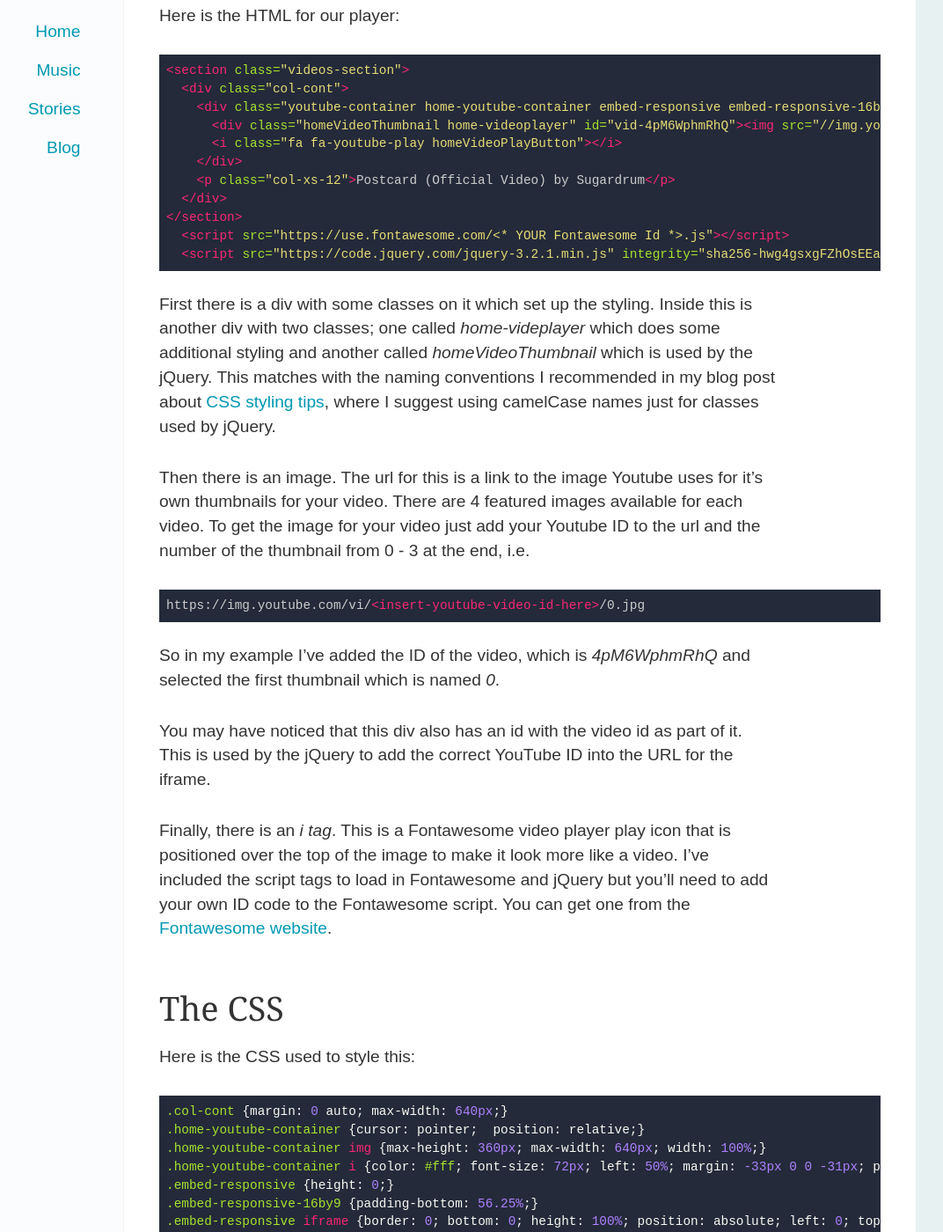
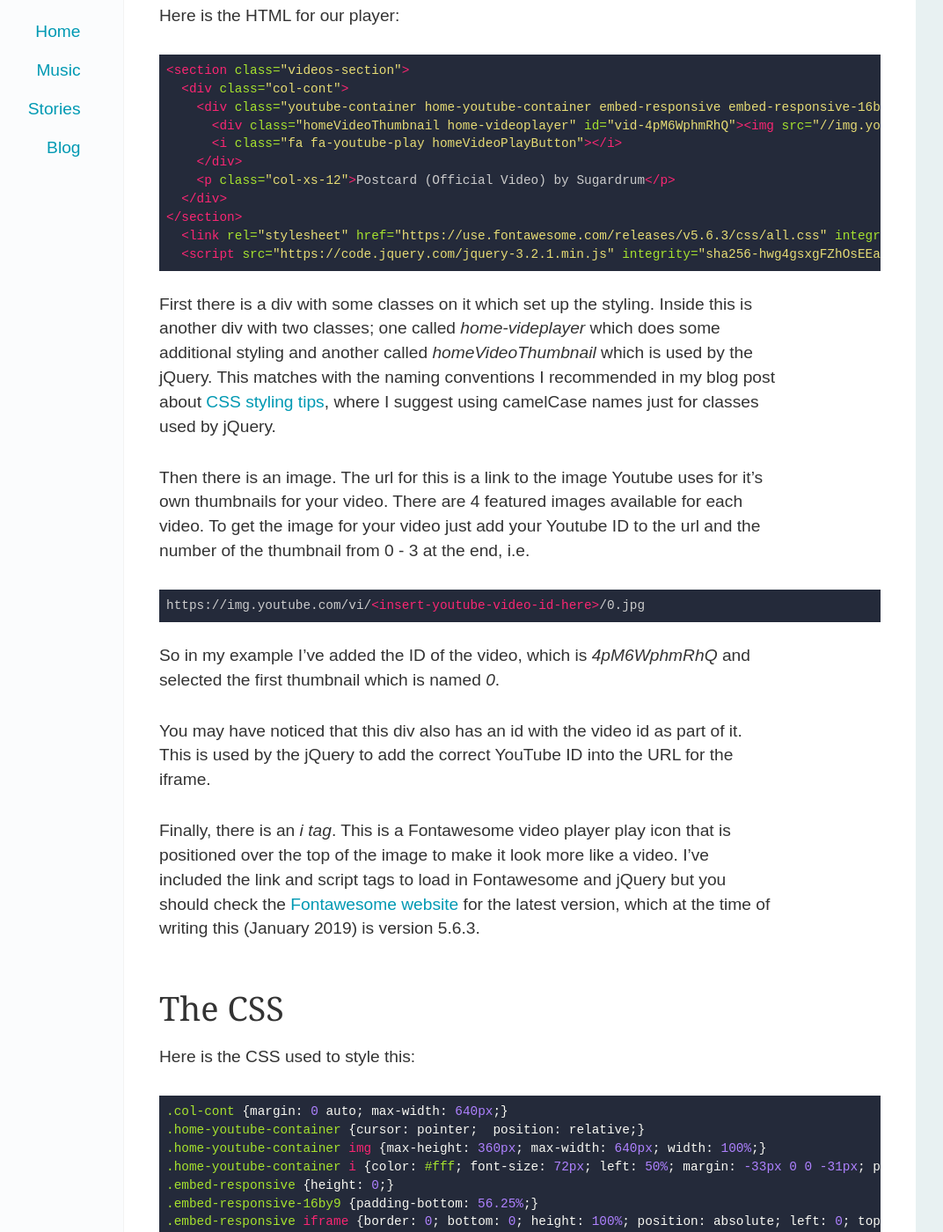
Before and after one commit to nbunner-personal/nigelbunner, a Jekyll site: the page built from _posts/2017-06-06-a-simple-way-to-lazy-load-embedded-youtube-videos.md, in a window 1280 px wide and 1400 px high, scrolled down 866 px. Shown: the whole window at 88% size, without its empty margins (179-1251 px from the left). Built offline with Jekyll 4.4.1, drawn with Linux system fonts in a browser that asks for light colours; nearby versions of some CDN libraries; some of the changed text lies outside the part shown.

Commit message:
Updating Fontawesome link tag

````diff
--- a/_posts/2017-06-06-a-simple-way-to-lazy-load-embedded-youtube-videos.md
+++ b/_posts/2017-06-06-a-simple-way-to-lazy-load-embedded-youtube-videos.md
@@ -2,6 +2,7 @@
 layout: post
 title: A simple way to lazy load embedded Youtube videos
 date: 2017-06-06 20:55
+updated: 2019-01-28 22:00
 tags: [coding,css,jquery,music,youtube]
 ---
 Like most musicians I use embedded YouTube videos on my website. They look great, but can really slow the page down. This is especially true if you have more than one of them and is due to the [browser](/glossary/glossary_Web-Browser.html) having to download extra content from another [server](/glossary/glossary_Server.html). Not only can this affect the experience for the user but it could also have an affect on your page ranking on Google.
@@ -23,7 +24,7 @@ Here is the HTML for our player:
     <p class="col-xs-12">Postcard (Official Video) by Sugardrum</p>
   </div>
 </section>
-  <script src="https://use.fontawesome.com/<* YOUR Fontawesome Id *>.js"></script>
+  <link rel="stylesheet" href="https://use.fontawesome.com/releases/v5.6.3/css/all.css" integrity="sha384-UHRtZLI+pbxtHCWp1t77Bi1L4ZtiqrqD80Kn4Z8NTSRyMA2Fd33n5dQ8lWUE00s/" crossorigin="anonymous">
   <script src="https://code.jquery.com/jquery-3.2.1.min.js" integrity="sha256-hwg4gsxgFZhOsEEamdOYGBf13FyQuiTwlAQgxVSNgt4=" crossorigin="anonymous"></script>
 ```
 
@@ -39,7 +40,7 @@ So in my example I've added the ID of the video, which is *4pM6WphmRhQ* and sele
 
 You may have noticed that this div also has an id with the video id as part of it. This is used by the jQuery to add the correct YouTube ID into the URL for the iframe.
 
-Finally, there is an *i tag*. This is a Fontawesome video player play icon that is positioned over the top of the image to make it look more like a video. I've included the script tags to load in Fontawesome and jQuery but you'll need to add your own ID code to the Fontawesome script. You can get one from the [Fontawesome website](http://fontawesome.io/get-started/).
+Finally, there is an *i tag*. This is a Fontawesome video player play icon that is positioned over the top of the image to make it look more like a video. I've included the link and script tags to load in Fontawesome and jQuery but you should check the [Fontawesome website](http://fontawesome.io/get-started/) for the latest version, which at the time of writing this (January 2019) is version 5.6.3.
 
 
 ## The CSS
@@ -101,7 +102,7 @@ $('#videoPlayer').html(vid);
 ```
 
 ## Making the play icon work
-There's one last step. At the moment clicking on the play icon won't actually do anything as our click event is linked to its parent div with the class homeVideoThumbnail. As the play icon is position absolutely above this it obscures the div and so clicking on it does nothing. To fix this we need to add one more piece of jQuery code.
+There's one last step. At the moment clicking on the play icon won't actually do anything as our click event is linked to its parent div with the class homeVideoThumbnail. As the play icon is positioned absolutely above this it obscures the div and so clicking on it does nothing. To fix this we need to add one more piece of jQuery code.
 
 ```javascript
 $('.homeVideoPlayButton').click(function(){
@@ -115,3 +116,5 @@ And that's it. Some fairly simple jQuery code to lazy load your Embedded Youtube
 
 ## Demo
 See the [Sugardrum homepage](//sugardrum.com/) for an example of this in action.
+
+**Updated** January 2019 with new Fontawesome link tag for their CDN.
````
